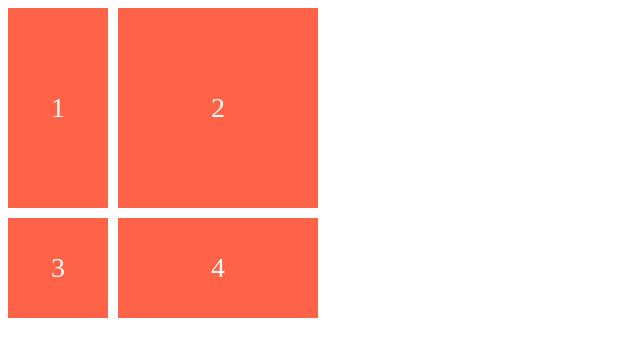
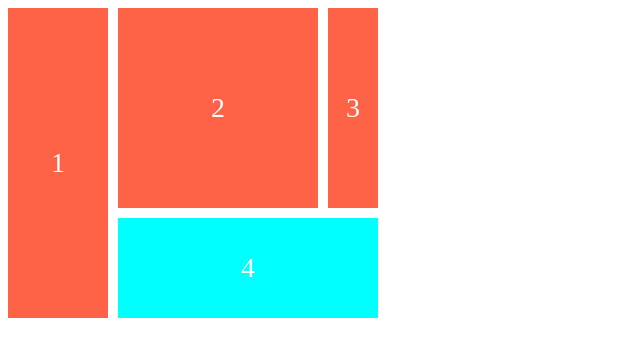
Before and after one commit to chaeyn/css-layout-masterclass, a website built with Vite: page index.html in a window 1280 px wide. Shown: the whole page, without its empty margins (0-640 px from the left). Built offline with nearby package versions, Linux system fonts and the light colour scheme.

Commit message:
Learn Grid Lines

```diff
--- a/src/style.css
+++ b/src/style.css
@@ -1,6 +1,6 @@
 .father {
   display: grid;
-  grid-template-columns: 100px 200px;
+  grid-template-columns: 100px 200px 50px;
   grid-template-rows: 200px 100px;
   gap: 10px;
 }
@@ -13,3 +13,12 @@
   align-items: center;
   justify-content: center;
 }
+
+.child:last-child {
+  background-color: aqua;
+  grid-column: 2 / -1;
+}
+
+.child:first-child {
+  grid-row: 1 / -1;
+}
```
